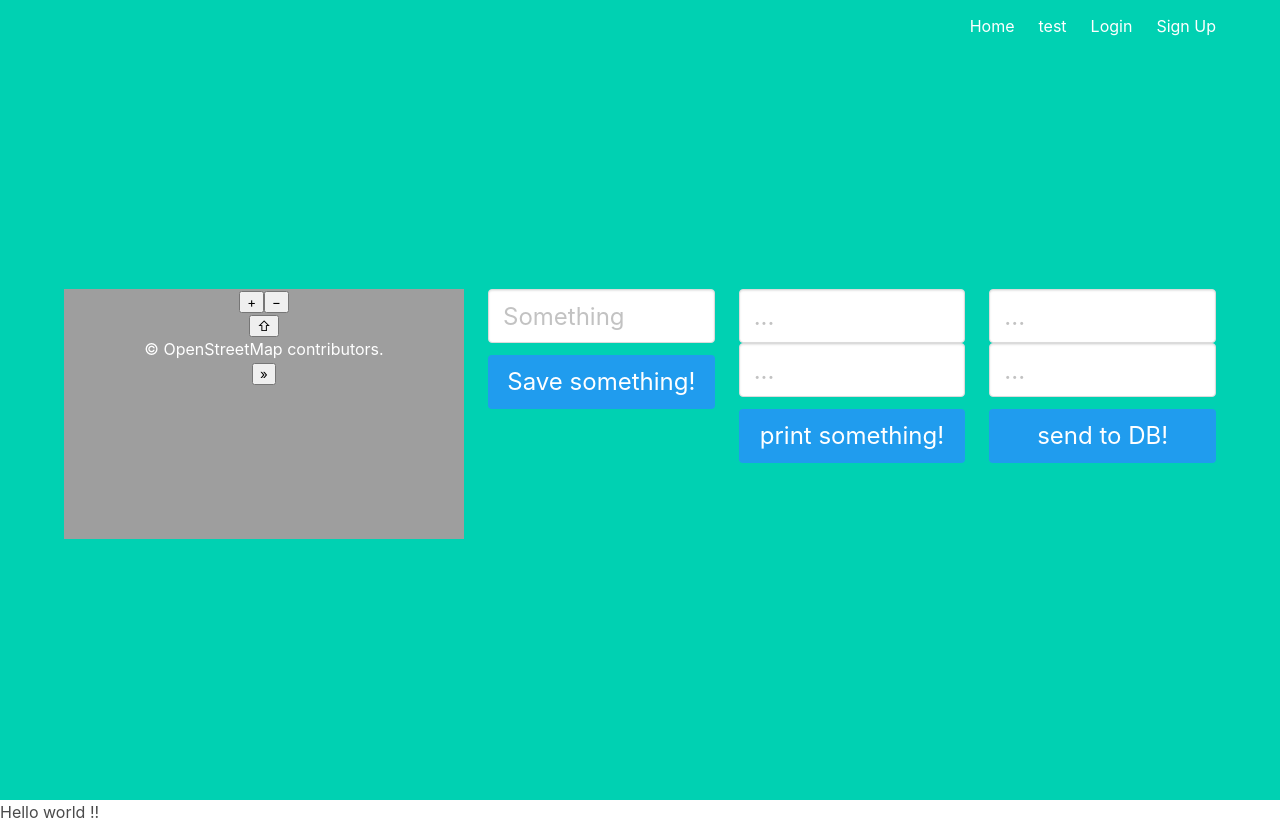
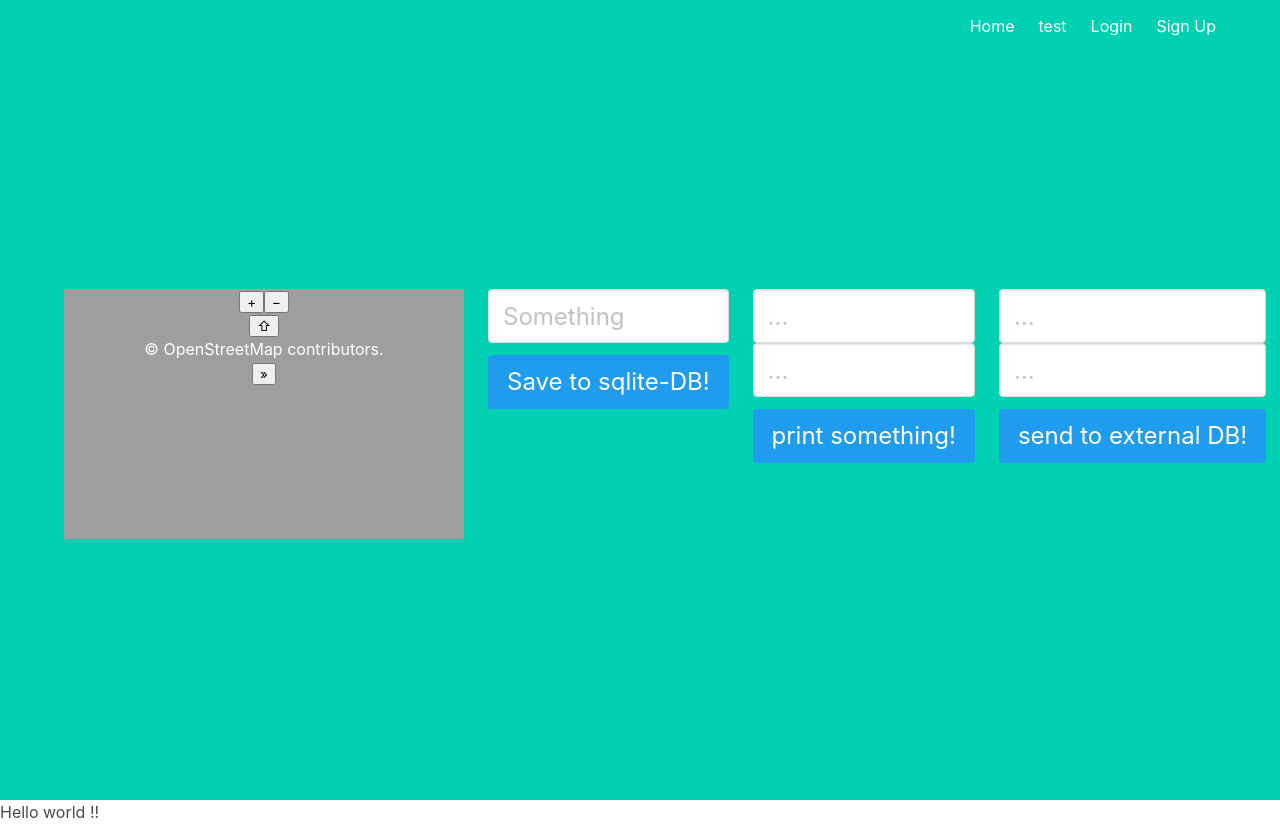
Before and after one commit to mightyMarabu/flask_auth_app, a Flask app: page /test in a window 1280 px wide. Run offline with Flask 2, Linux system fonts and the light colour scheme; some libraries are stand-ins or nearby versions.

Commit message:
update button names

```diff
--- a/project/templates/test.html
+++ b/project/templates/test.html
@@ -22,7 +22,7 @@
           </div>
         </div>
 
-        <button class="button is-block is-info is-large is-fullwidth">Save something!</button>
+        <button class="button is-block is-info is-large is-fullwidth">Save to sqlite-DB!</button>
       </form>
 
     </div>
@@ -47,7 +47,7 @@
           </div>
         </div>
 
-        <button class="button is-block is-info is-large is-fullwidth">send to DB!</button>
+        <button class="button is-block is-info is-large is-fullwidth">send to external DB!</button>
       </form>
     </div>
 
```
